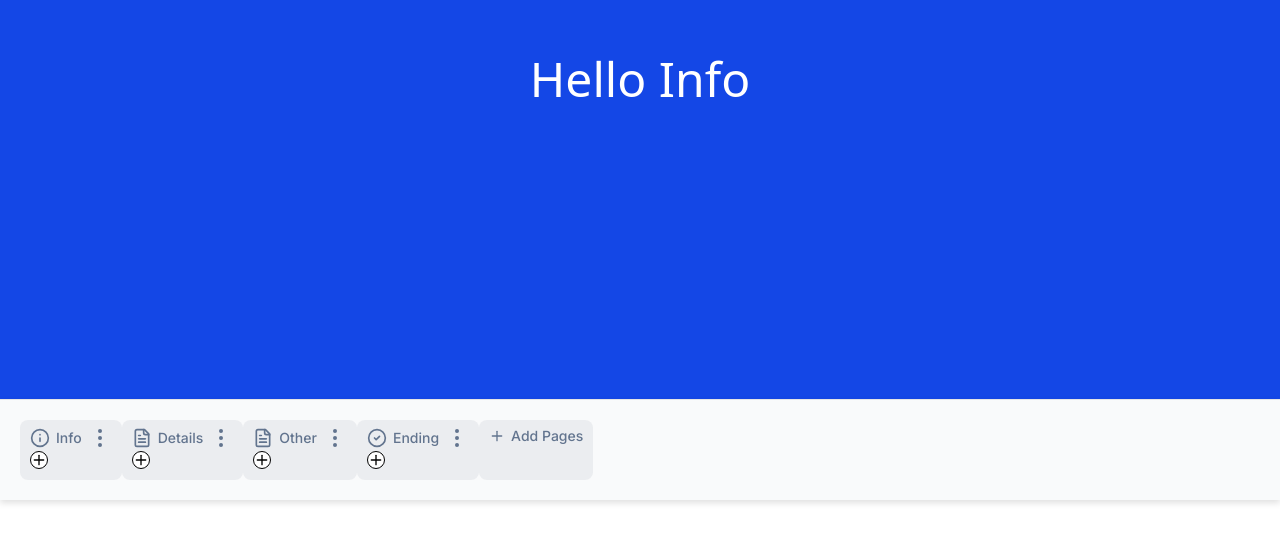
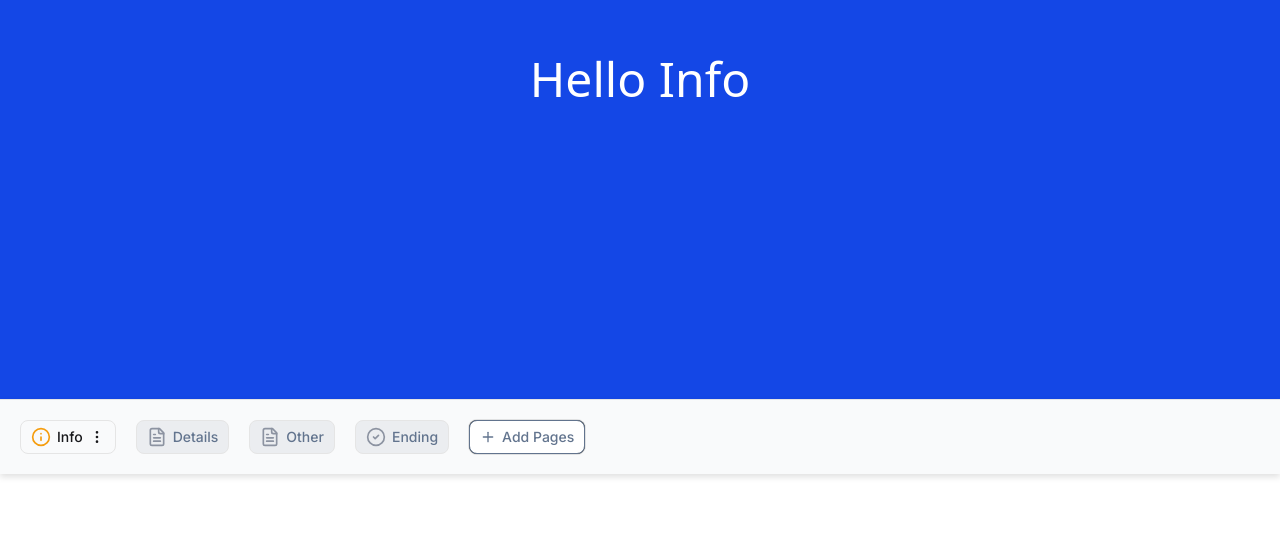
Before and after one commit to lavak00731/draggableMenu, a React (Vite) app: page / in a window 1280 px wide. Shown: the part 241-784 px from the top of the page. Built offline with nearby package versions, Linux system fonts and the light colour scheme.

Commit message:
buttons styled

```diff
--- a/src/components/Nav.tsx
+++ b/src/components/Nav.tsx
@@ -3,16 +3,17 @@ import type { pagesTypes } from "../types/pagesTypes"
 import { Plus, Info, CircleCheck, FileText, EllipsisVertical } from 'lucide-react';
 
 export const Nav = ({pages}:{ pages: pagesTypes[] }) => {
-  const iconsAssignation = (name: string) => {
+  const iconsAssignation = (name: string, isActive: boolean) => {
+    const color = isActive? "#F59D0E" : "#8C93A1";
     switch (name) {
       case "info":
-        return <Info  size={20}/>
+        return <Info color={color}  size={20}/>
 
       case "ending":
-        return <CircleCheck size={20}/>
+        return <CircleCheck color={color}  size={20}/>
 
       default:
-        return <FileText size={20}/>
+        return <FileText color={color}  size={20}/>
 
     }
   }
@@ -21,20 +22,32 @@ export const Nav = ({pages}:{ pages: pagesTypes[] }) => {
         <ul className="flex flex-row">
             {
                 pages.map((page:pagesTypes) =>{
-                    return <li className="py-1.5 px-2.5 border-neutral-200 rounded-lg bg-gray-400/[.15] text-slate-500 hover:bg-gray-400/[.35] focus-within:border-blue-600 focus-within:border-1 focus-within:bg-white " key={page.id}>
-                               <NavLink className="flex flex-row items-center gap-1.5 font-inter leading-5 capitalize font-medium text-sm  focus-visible:text-zinc-900 focus-visible:outline-0" to={page.route}>
-                                  {iconsAssignation(page.name)}
+                    return <li className="relative"   key={page.id}>
+                    <NavLink
+                        className={({ isActive }) =>
+                          isActive
+                            ? "py-1.5 px-2.5 border-neutral-200 border-1 rounded-lg  text-zinc-900 hover:bg-gray-400/[.35] focus-within:border-blue-600 focus-within:border-1 focus-within:bg-white focus-within:shadow-[0px_0px_0px_1.5px_#2f27e225] flex flex-row items-center gap-1.5 font-inter leading-5 capitalize font-medium text-sm  focus-visible:text-zinc-900 focus-visible:outline-0  has-[aria-current='page']:bg-white mr-5" // Active styles
+                            : "py-1.5 px-2.5 border-neutral-200 border-1 rounded-lg  text-slate-500 bg-gray-400/[.15]  hover:bg-gray-400/[.35] focus-within:border-blue-600 focus-within:border-1 focus-within:bg-white focus-within:shadow-[0px_0px_0px_1.5px_#2f27e225] flex flex-row items-center gap-1.5 font-inter leading-5 capitalize font-medium text-sm  focus-visible:text-zinc-900 focus-visible:outline-0 mr-5 " // Inactive styles
+                        }
+                        to={page.route}
+                      >
+                        {({ isActive }) => (
+                          <>
+                            {iconsAssignation(page.name, isActive)}
                             {page.name}
-                                  <EllipsisVertical  />
+                            <EllipsisVertical size={16} className={isActive ? "inline" : "hidden"} />
+                          </>
+                        )}
                       </NavLink>
-                                <button type="button" aria-hidden="true" tabIndex={-1} className="rounded-full border bg-white text-black">
+
+                      <button type="button" aria-hidden="true" tabIndex={-1} className="rounded-full border bg-white text-black hidden absolute">
                         <Plus size={16}/>
                         <span className="sr-only">Add Page</span>
                       </button>
                   </li>
                 })
             }
-            <li className="py-1.5 px-2.5 border-neutral-200 rounded-lg bg-gray-400/[.15] text-slate-500 hover:bg-gray-400/[.35] focus-within:border-blue-600 focus-within:border-1 focus-within:bg-white "><button className="flex flex-row items-center gap-1.5 font-inter leading-5 capitalize font-medium text-sm  focus-visible:text-zinc-900 focus-visible:outline-0"><Plus size={16}/> Add Pages</button></li>
+            <li className=""><button className="py-1.5 px-2.5 bg-white border-neutral border rounded-lg  text-slate-500 hover:bg-gray-400/[.35] focus-within:border-blue-600 focus-within:border-1 focus-within:bg-white shadow-[0px_0px_1px_0px_#000000] flex flex-row items-center gap-1.5 font-inter leading-5 capitalize font-medium text-sm  focus-visible:text-zinc-900 focus-visible:outline-0"><Plus size={16}/> Add Pages</button></li>
         </ul>
     </nav>
   )
```
Lines whose indentation alone changed are shown as unchanged.
